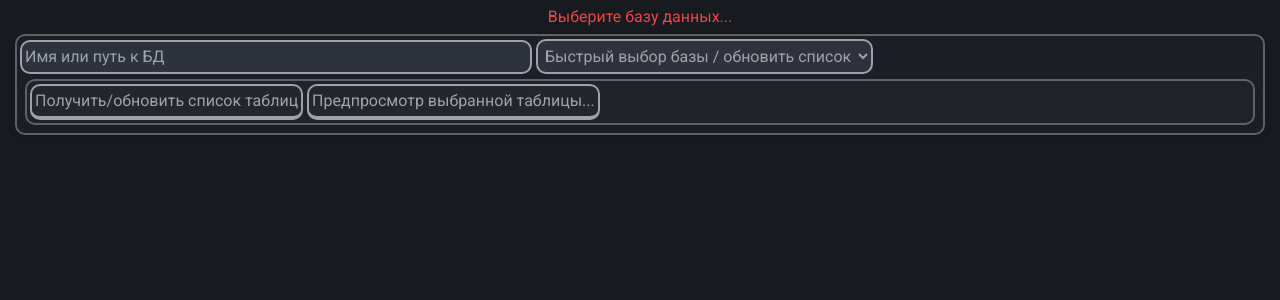
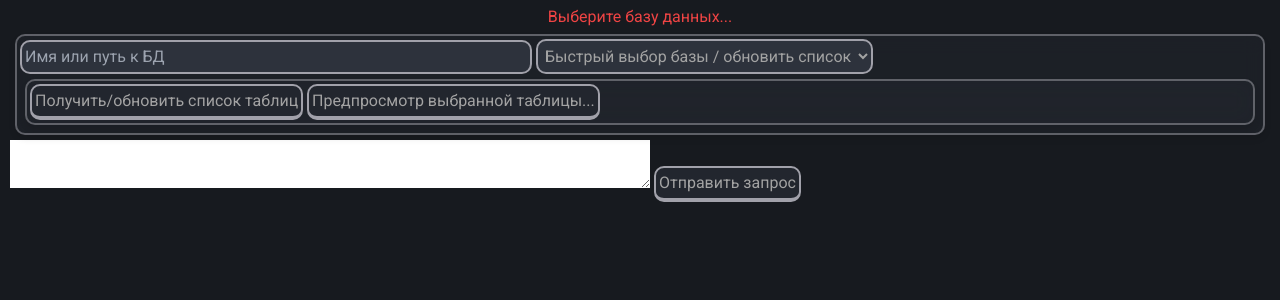
Before and after one commit to Minemaster656/dbexplorer, a Flask app: page / in a window 1280 px wide. Shown: the top 300 px of the page. Run offline with Flask 3, Linux system fonts and the light colour scheme; data that the repository does not hold is empty.

Commit message:
какой-то смутный движ с разметкой

```diff
--- a/static/css/style.css
+++ b/static/css/style.css
@@ -53,6 +53,7 @@
     /* border-top-color: var(--brcad); */
     padding: 3px !important;
     box-sizing: content-box;
+    user-select: text;
 
     &:hover {
         transform: translateY(-1px) scale(1.01);
@@ -121,9 +122,10 @@
 }
 .sql-data-table {
     overflow: auto;
-    max-height: 70vh;
-    max-width: 90%;
+    height: 70vh;
+    width: 90%;
     display: block;
+    resize: both;
 }
 .sql-data-table-header-row {
 }
@@ -158,3 +160,8 @@
 .sql-data-table-row:nth-child(even) > .sql-data-table-cell:nth-child(even) {
     background-color: var(--bgc3);
 }
+
+#query {
+    resize: both;
+    min-width: 50vw;
+}
--- a/templates/index.html
+++ b/templates/index.html
@@ -31,6 +31,17 @@
                 <div id="table-info"></div>
             </div>
         </div>
+        <div id="query-form">
+            <textarea name="" id="query" placeholder="SELECT * from sql_query WHERE field = 'here'">
+
+            </textarea>
+            <button id="send-query">Отправить запрос</button>
+            <div id="result-container">
+                <div id="result-table-container">
+
+                </div>
+            </div>
+        </div>
 
         <script src="/static/js/script.js"></script>
     </body>
```
